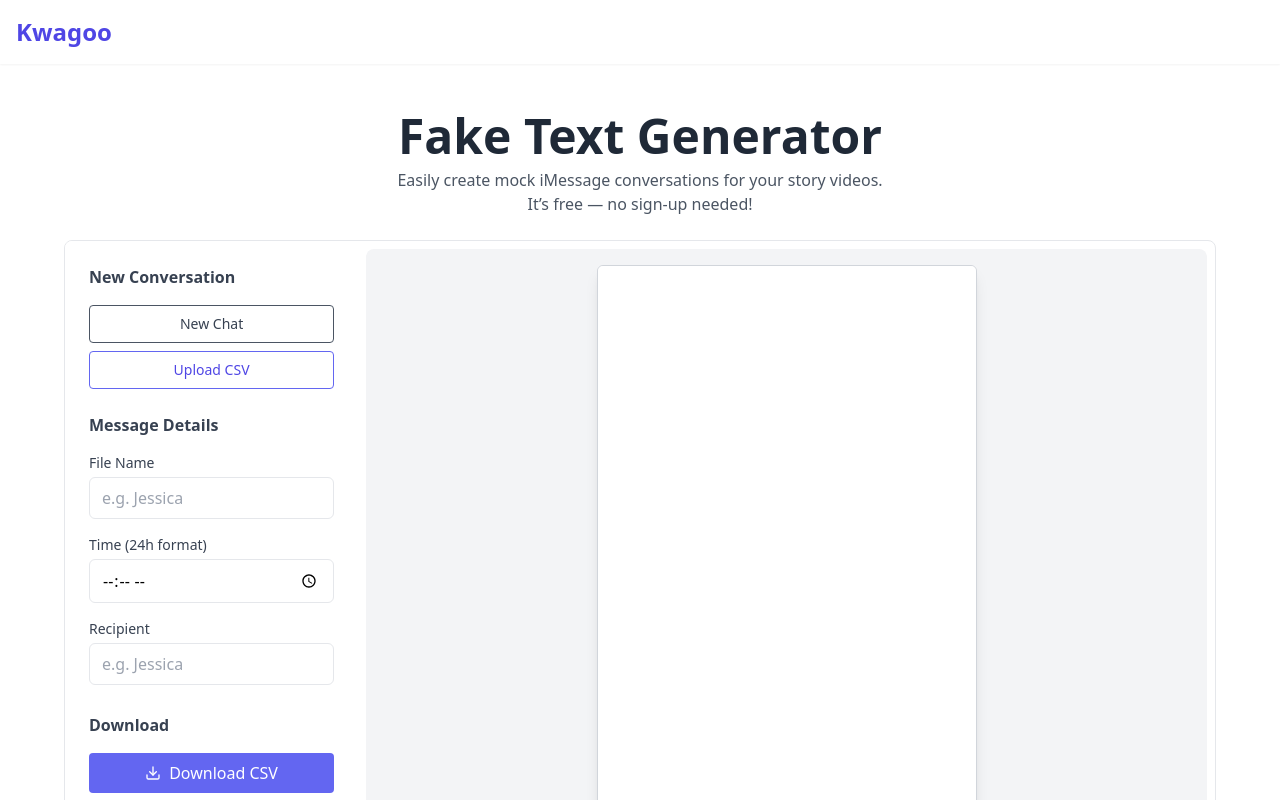
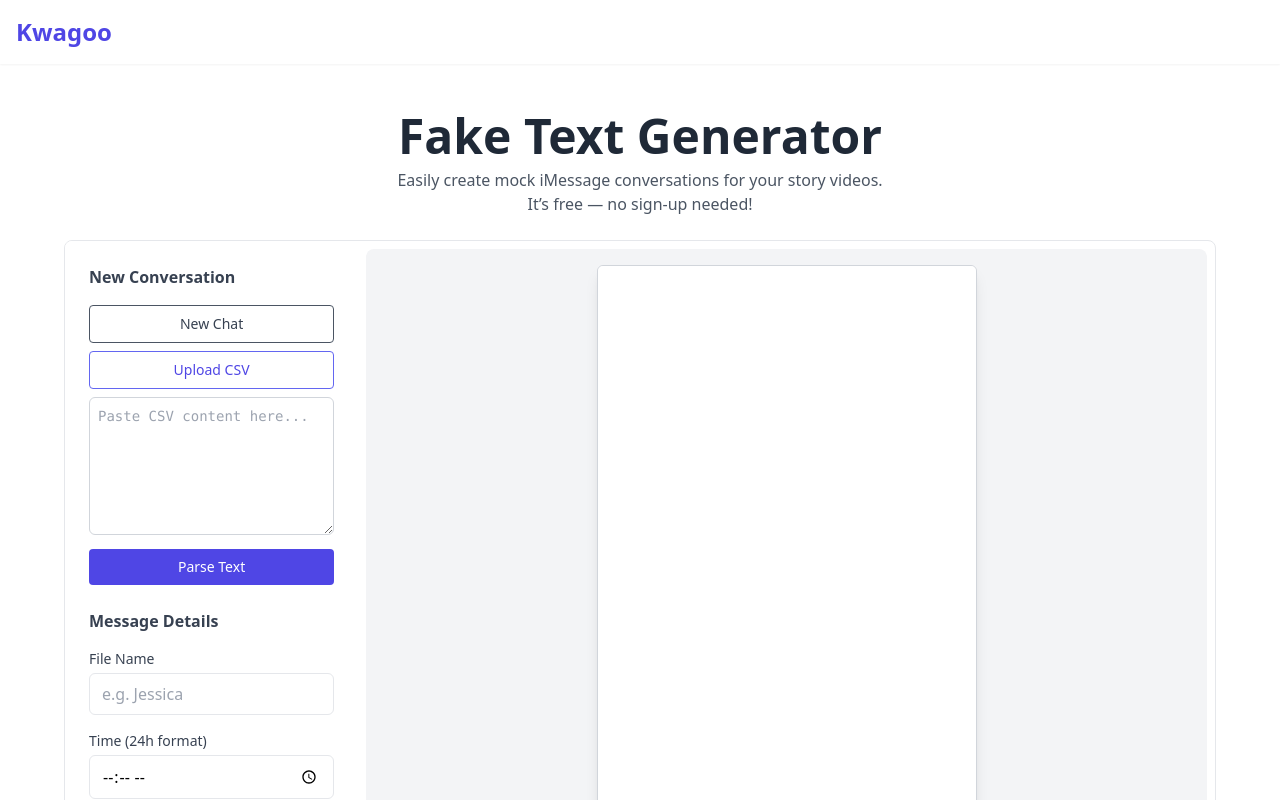
Before and after one commit to Dize01/mock-message-generator, a React (Vite) app: page / in a window 1280 px wide. Shown: the top 800 px of the page. Built offline with nearby package versions, Linux system fonts and the light colour scheme.

Commit message:
Parse Text

```diff
--- a/src/components/ConfigPanel.jsx
+++ b/src/components/ConfigPanel.jsx
@@ -1,12 +1,13 @@
 import { useState } from 'react';
 import DownloadCSVButton from './DownloadCSVButton';
-import GenerateImagesButton  from './GenerateImagesButton';
+import GenerateImagesButton from './GenerateImagesButton';
 import Papa from 'papaparse';
 
 function ConfigPanel({ messages, setMessages, participants, setParticipants }) {
 
   const [title, setTitle] = useState('');
   const [time, setTime] = useState('');
+  const [csvText, setCsvText] = useState('');
 
   const handleUploadCSV = (e) => {
     const file = e.target.files[0];
@@ -22,15 +23,26 @@ const handleUploadCSV = (e) => {
           text: row.Text?.trim() || '',
           image: row.Image?.trim() || null,
         }));
-
         setMessages(parsedMessages);
       },
     });
   };
 
-
-
-
+  const handleParseText = () => {
+    Papa.parse(csvText, {
+      header: true,
+      skipEmptyLines: true,
+      complete: (results) => {
+        const parsedMessages = results.data.map((row, i) => ({
+          id: row.Id || Date.now() + i,
+          sender: row.Sender?.trim() || 'Unknown',
+          text: row.Text?.trim() || '',
+          image: row.Image?.trim() || null,
+        }));
+        setMessages(parsedMessages);
+      },
+    });
+  };
 
   return (
     <div className="space-y-6">
@@ -50,15 +62,31 @@ return (
             type="file"
             accept=".csv"
             className="hidden"
-          onChange={(e) => handleUploadCSV(e)}
+            onChange={handleUploadCSV}
           />
         </label>
+
+        {/* Textarea for pasting CSV content */}
+        <textarea
+          className="w-full p-2 border border-gray-300 rounded-md text-sm font-mono"
+          rows={6}
+          placeholder="Paste CSV content here..."
+          value={csvText}
+          onChange={(e) => setCsvText(e.target.value)}
+        />
+
+        <button
+          onClick={handleParseText}
+          className="w-full px-4 py-2 text-sm font-medium text-white bg-indigo-600 rounded hover:bg-indigo-700"
+        >
+          Parse Text
+        </button>
       </fieldset>
-
 
       {/* Metadata Section */}
       <fieldset className="space-y-4">
         <h2 className="text-md font-semibold text-gray-700 mb-4">Message Details</h2>
+
         <div>
           <label className="block text-sm font-small text-gray-700 mb-1">File Name</label>
           <input
@@ -106,7 +134,6 @@ return (
 
     </div>
   );
-
 }
 
 export default ConfigPanel;
```
Lines whose indentation alone changed are shown as unchanged.
